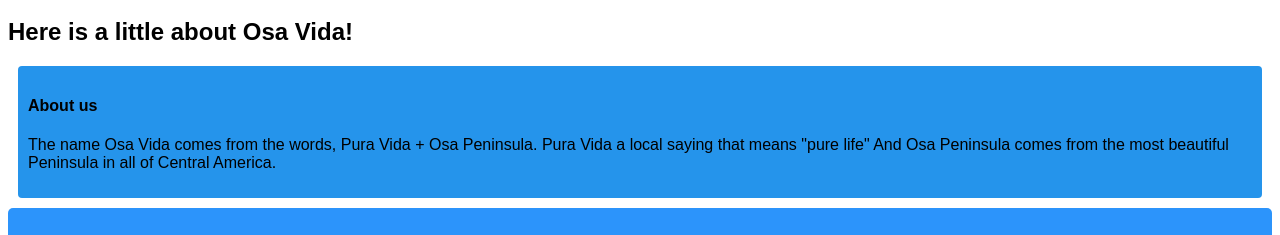
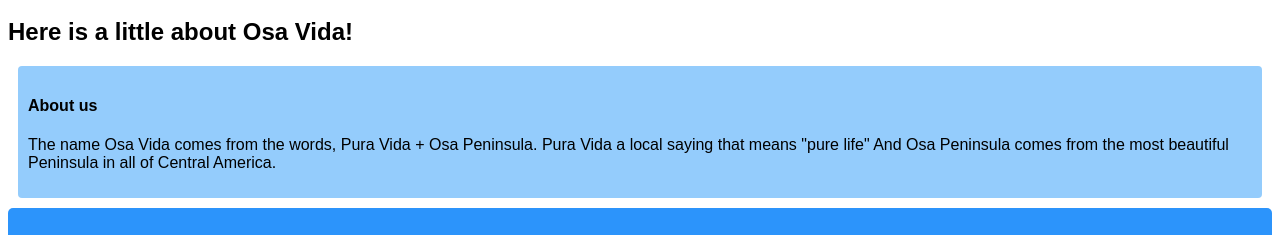
Before and after one commit to lewisssmith19/wdd230, a plain HTML site: page OsaVida/OsaAbout.html in a window 1280 px wide. Shown: the part 1336-1571 px from the top of the page. Drawn offline with Linux system fonts and the light colour scheme; grey boxes are pictures that could not be loaded.

Commit message:
color change

```diff
--- a/OsaVida/OsaCSS/Osa.css
+++ b/OsaVida/OsaCSS/Osa.css
@@ -264,7 +264,7 @@ form input.submitBtn:hover {
 }
 /* -----------------------------------------------About--------------------------------------------------------------------- */
 .aboutUs {
-    background-color: #2594EB;
+    background-color: #94CCFC;
     padding: 10px;
     margin: 10px;
     border-radius: 4px;
```
